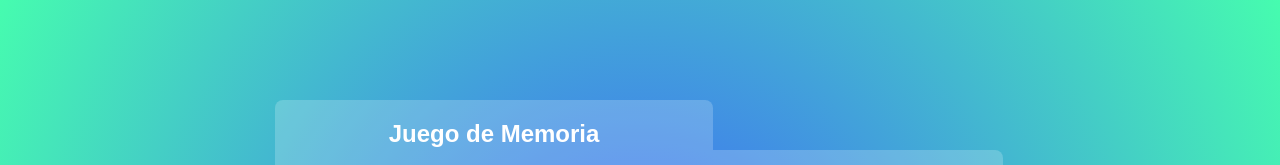
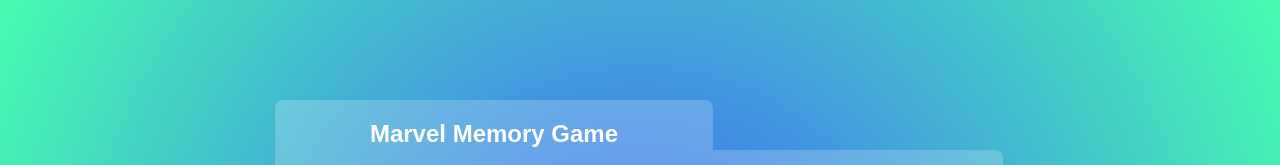
Before and after one commit to jesusyourbaby/marvelgamememory, a plain HTML site: page index.html in a window 1280 px wide. Shown: the top 165 px of the page. Drawn offline with Linux system fonts and the light colour scheme.

Commit message:
Update index.html

```diff
--- a/index.html
+++ b/index.html
@@ -20,7 +20,7 @@
         <audio src="fortnite.mp3" loop="3" autoplay="true" volume="50"></audio>
         <main>
             <section class="section1">
-                <h1>Juego de Memoria</h1>
+                <h1>Marvel Memory Game</h1>
                 <table>
                     <tr>
                         <td><button id="0" onclick="destapar(0)"></button></td>
```
